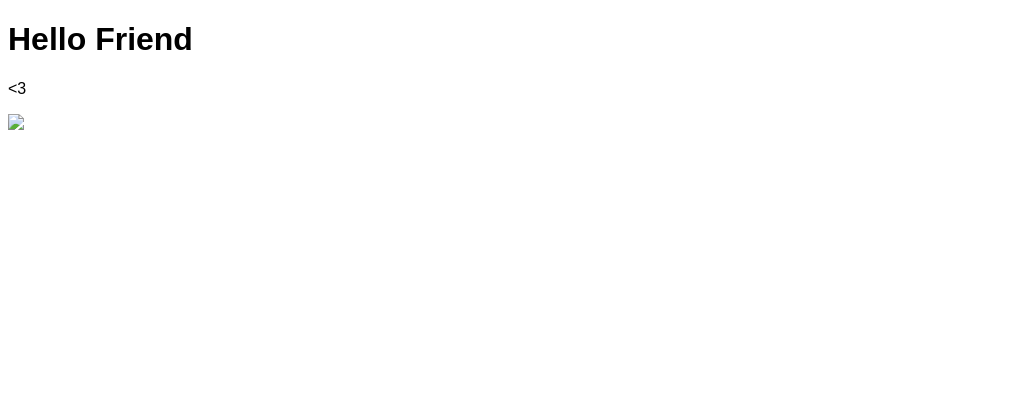
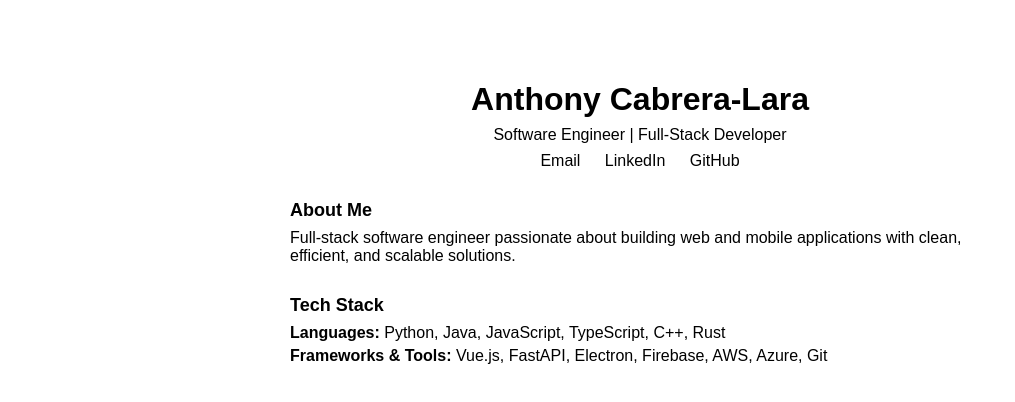
Before and after one commit to anthonycabreralara/site, a plain HTML site: page index.html in a window 1280 px wide. Shown: the whole page, without its empty margins (0-1015 px from the left). Drawn offline with Linux system fonts and the light colour scheme.

Commit message:
Update index.html

```diff
--- a/index.html
+++ b/index.html
@@ -1,20 +1,71 @@
 <!DOCTYPE html>
 <html lang="en">
 <head>
-<title>Anthony Cabrera-Lara</title>
-<meta charset="UTF-8">
-<meta name="viewport" content="width=device-width, initial-scale=1">
-<style>
-body {
-  font-family: Arial, Helvetica, sans-serif;
-}
-</style>
+    <meta charset="UTF-8">
+    <meta name="viewport" content="width=device-width, initial-scale=1.0">
+    <title>Anthony Cabrera-Lara</title>
+    <style>
+        body {
+            font-family: Arial, sans-serif;
+            margin: 0;
+            padding: 0;
+            background: #fff;
+            color: #000;
+        }
+        .container {
+            max-width: 700px;
+            margin: 40px auto;
+            padding: 20px;
+            text-align: center;
+        }
+        h1 {
+            margin-bottom: 5px;
+        }
+        p {
+            margin: 8px 0;
+        }
+        .links a {
+            margin: 0 10px;
+            color: #000;
+            text-decoration: none;
+        }
+        .links a:hover {
+            text-decoration: underline;
+        }
+        .section {
+            margin-top: 30px;
+            text-align: left;
+        }
+        .section h2 {
+            margin-bottom: 8px;
+            font-size: 18px;
+        }
+        .section p {
+            margin: 5px 0;
+        }
+    </style>
 </head>
 <body>
+    <div class="container">
+        <h1>Anthony Cabrera-Lara</h1>
+        <p>Software Engineer | Full-Stack Developer</p>
 
-<h1>Hello Friend</h1>
-<p><3</p>
-<img src="../images/my_image.png">
+        <div class="links">
+            <a href="mailto:anthonycabreralara@gmail.com">Email</a>
+            <a href="https://linkedin.com/in/anthonycabreralara" target="_blank">LinkedIn</a>
+            <a href="https://github.com/anthonycabreralara" target="_blank">GitHub</a>
+        </div>
 
+        <div class="section">
+            <h2>About Me</h2>
+            <p>Full-stack software engineer passionate about building web and mobile applications with clean, efficient, and scalable solutions.</p>
+        </div>
+
+        <div class="section">
+            <h2>Tech Stack</h2>
+            <p><strong>Languages:</strong> Python, Java, JavaScript, TypeScript, C++, Rust</p>
+            <p><strong>Frameworks & Tools:</strong> Vue.js, FastAPI, Electron, Firebase, AWS, Azure, Git</p>
+        </div>
+    </div>
 </body>
 </html>
```
